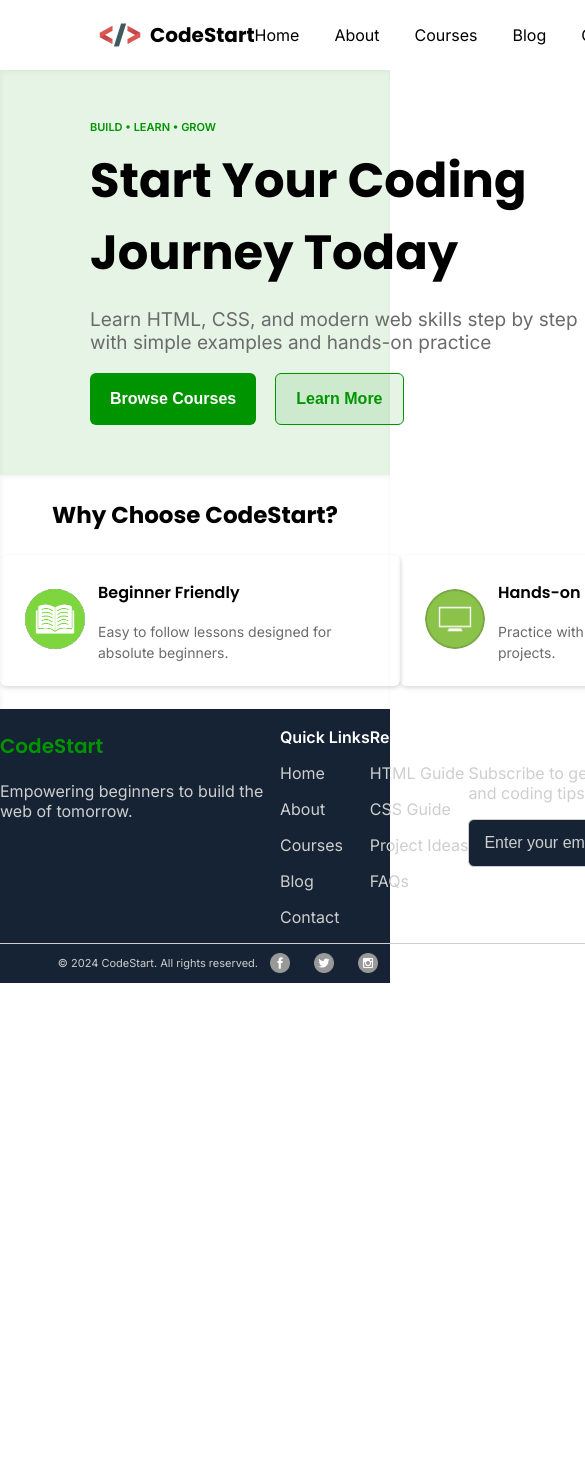
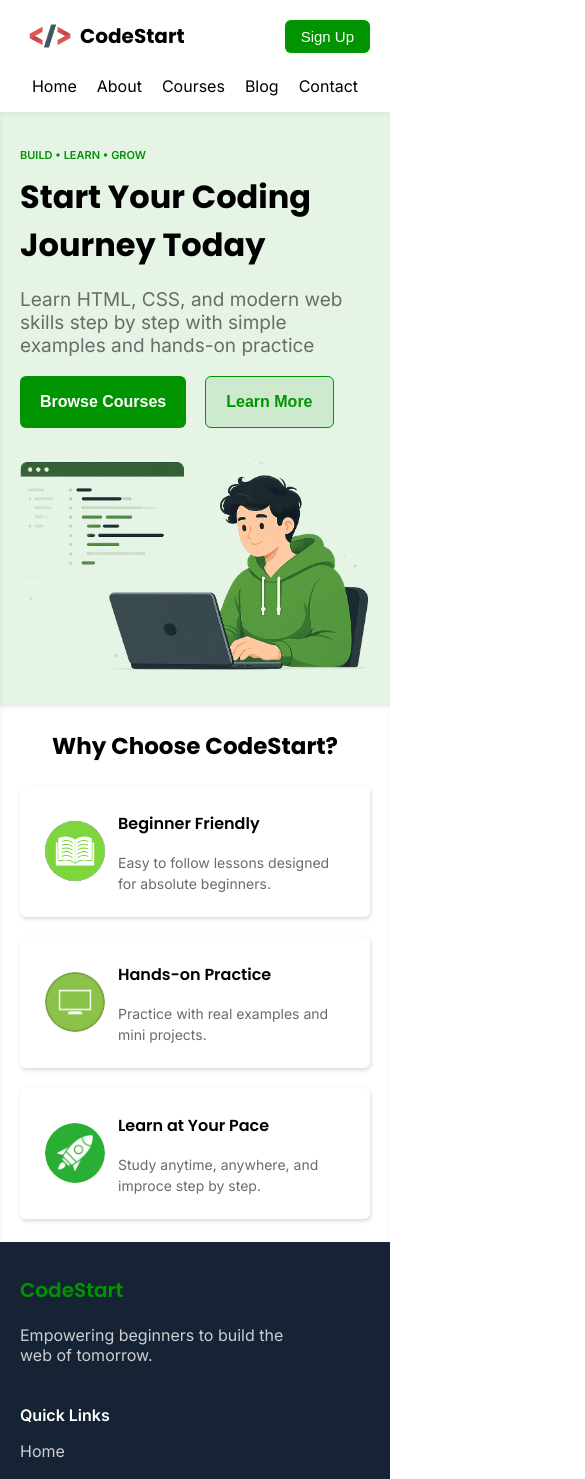
Before and after one commit to widgetster/code-start-tsx, a React (Vite) app: page / in a window 390 px wide. Shown: the top 1479 px of the page, 585 px wide, since content can reach past the window. Before the commit the page ends 983 px from the top, so only its background shows below. Built offline with nearby package versions, Linux system fonts and the light colour scheme.

Commit message:
Fix responsive layout across screen sizes

```diff
--- a/index.html
+++ b/index.html
@@ -2,7 +2,7 @@
 <html lang="en">
   <head>
     <meta charset="UTF-8" />
-    <link rel="icon" type="image/png" href="%BASE_URL%icon/logo.png" />
+    <link rel="icon" type="image/png" href="./icon/logo.png" />
     <meta name="viewport" content="width=device-width, initial-scale=1.0" />
     <title>CodeStart</title>
   </head>
--- a/src/components/Benefits.css
+++ b/src/components/Benefits.css
@@ -3,7 +3,6 @@
     padding-top:    23px;
     padding-bottom: 23px;
     box-shadow: inset 1px 2px 5px rgba(0,0,0,0.05);
-    /* border-top-width: 1px; */
 }
 
 .why-p{
@@ -15,21 +14,23 @@
 }
 
 .reason-block{
-    display: flex;
-    justify-content: space-evenly;
+    display: grid;
+    grid-template-columns: repeat(3, minmax(0, 400px));
+    justify-content: space-around;
+    gap: 24px;
 }
 
 .reason{
     display: flex;
-    width: 300px;
+    min-width: 0;
     align-items: center;
     border-radius: 6px;
     box-shadow: 1px 2px 4px rgba(0, 0, 0, 0.15);
     padding: 9px 25px;
-    min-width: 350px;
 }
 
 .icon-container{
+    flex-shrink: 0;
     margin-right: 13px;
 }
 
@@ -38,6 +39,7 @@
     width:  60px;
     object-fit: cover;
     border-radius: 100px;
+    display: block;
 }
 
 .reason-p{
@@ -49,3 +51,11 @@
     line-height: 1.5;
     color: rgb(107, 107, 107);
 }
+
+@media (max-width: 900px) {
+    .reason-block {
+        grid-template-columns: minmax(0, 600px);
+        justify-content: center;
+        gap: 20px;
+    }
+}
--- a/src/components/Benefits.tsx
+++ b/src/components/Benefits.tsx
@@ -4,7 +4,7 @@ import './Benefits.css'
 export function Benefits() {
   return (
     <div className="second-block-bg">
-      <div className="second-block">
+      <div className="second-block container">
         <p className="why-p">Why Choose CodeStart?</p>
 
         <div className="reason-block">
--- a/src/components/Footer.css
+++ b/src/components/Footer.css
@@ -11,28 +11,18 @@
 }
 
 .first-row{
-    display: flex;
-    justify-content: space-around;
+    display: grid;
+    grid-template-columns: minmax(0, 280px) auto auto minmax(0, 358px);
+    justify-content: space-between;
+    column-gap: 48px;
 }
 
-.first-column{
-    width: 280px;
+.first-row > div {
+    min-width: 0;
 }
 
-.first-row .first-column{
-    min-width: 280px;
-}
-
-.first-row .second-column{
-    min-width: 89.73px;
-}
-
-.first-row .third-column{
-    min-width: 98.66px;
-}
-
-.first-row .fourth-column{
-    min-width: 357.86px;
+.first-column {
+    max-width: 280px;
 }
 
 .first-column .code-p{
@@ -52,11 +42,11 @@
 .first-row .third-column .grey-p:hover{
     cursor: pointer;
     transition: 0.25s;
-    color: rgb(0, 148, 0);;
+    color: rgb(0, 148, 0);
 }
 
 .first-row .fourth-column .grey-p{
-    width: 290px;
+    max-width: 290px;
 }
 
 .first-row .second-column .white-p,
@@ -64,6 +54,10 @@
 .first-row .fourth-column .white-p{
     color: white;
     font-weight: 600;
+}
+
+.third-row {
+    display: flex;
 }
 
 .third-row .enter-email,
@@ -77,7 +71,9 @@
     border-radius: 6px;
     background-color: rgb(22, 35, 52);
     padding: 0 15px;
-    width: 210px;
+    width: 100%;
+    min-width: 0;
+    flex: 1;
     color: white;
     font-size: 16px;
 }
@@ -88,6 +84,7 @@
 }
 
 .third-row .subscribe-button {
+    flex-shrink: 0;
     border: none;
     border-radius: 6px;
     padding: 0 33px;
@@ -99,8 +96,9 @@
 }
 
 .second-row .rectangle{
-    width: 1300px;
-    height: 0.1px;
+    width: 100%;
+    max-width: 1300px;
+    height: 1px;
     background-color: rgb(206, 206, 206);
     margin: 0px auto;
 }
@@ -109,6 +107,7 @@
     display: grid;
     grid-template-columns: 1fr auto 1fr;
     align-items: center;
+    gap: 16px;
     padding: 10px 0;
 }
 
@@ -127,3 +126,43 @@
     height: 20px;
     margin: 0 12px;
 }
+
+@media (max-width: 1100px) {
+    .first-row {
+        grid-template-columns: repeat(2, minmax(0, 1fr));
+        gap: 12px 32px;
+    }
+
+    .fourth-column {
+        max-width: 358px;
+    }
+}
+
+@media (max-width: 600px) {
+    .first-row {
+        grid-template-columns: minmax(0, 1fr);
+        gap: 8px;
+        padding-block: 12px 24px;
+    }
+
+    .footer {
+        grid-template-columns: minmax(0, 1fr);
+        gap: 16px;
+        padding-block: 20px;
+    }
+
+    .footer > div:first-child {
+        display: none;
+    }
+}
+
+@media (max-width: 400px) {
+    .third-row {
+        flex-direction: column;
+        gap: 10px;
+    }
+
+    .third-row .enter-email {
+        flex: auto;
+    }
+}
--- a/src/components/Footer.tsx
+++ b/src/components/Footer.tsx
@@ -4,7 +4,7 @@ import './Footer.css'
 export function Footer() {
   return (
     <div className="third-block-bg">
-      <div className="first-row">
+      <div className="first-row container">
         <div className="first-column">
           <p className="code-p">CodeStart</p>
           <p className="empowering-p">Empowering beginners to build the web of tomorrow.</p>
@@ -39,7 +39,7 @@ export function Footer() {
         </div>
       </div>
 
-      <div className="second-row">
+      <div className="second-row container">
         <div className="rectangle"></div>
 
         <footer className="footer">
--- a/src/components/Header.css
+++ b/src/components/Header.css
@@ -2,15 +2,14 @@
 .left{
     display: flex;
     align-items: center;
-    margin-left: 90px;
-
+    min-width: 0;
 }
 
 .left p{
     font-size: 20px;
     font-weight: bold;
     font-family: Poppins, sans-serif;
-
+    margin: 0;
 }
 
 .logo-img{
@@ -18,9 +17,12 @@
 }
 
 .header{
-    display: flex;
-    justify-content: space-between;
+    display: grid;
+    grid-template-columns: 1fr auto 1fr;
+    gap: 24px;
     align-items: center;
+    min-height: 72px;
+    padding-block: 6px;
 }
 
 .header .left:hover{
@@ -29,7 +31,8 @@
 
 .middle{
     display: flex;
-    column-gap: 35px;
+    column-gap: clamp(16px, 1.85vw, 35px);
+    justify-content: center;
 }
 
 .middle p:hover {
@@ -39,7 +42,7 @@
 }
 
 .sign-up-div{
-    margin-right: 90px;
+    justify-self: end;
 }
 
 .sign-up-div button{
@@ -60,3 +63,27 @@
     color: rgb(0, 148, 0);
     cursor: pointer;
 }
+
+@media (max-width: 800px) {
+    .header {
+        grid-template-columns: 1fr auto;
+        column-gap: 16px;
+        row-gap: 0;
+    }
+
+    .middle {
+        grid-column: 1 / -1;
+        grid-row: 2;
+        flex-wrap: wrap;
+        column-gap: 20px;
+    }
+
+    .middle p {
+        margin-block: 10px;
+    }
+
+    .sign-up-div {
+        grid-column: 2;
+        grid-row: 1;
+    }
+}
--- a/src/components/Header.tsx
+++ b/src/components/Header.tsx
@@ -4,7 +4,7 @@ import './Header.css'
 export function Header() {
   return (
     <header>
-      <div className="header">
+      <div className="header container">
         <div className="left">
           <img
             className="logo-img"
--- a/src/components/Hero.css
+++ b/src/components/Hero.css
@@ -1,26 +1,29 @@
 /* FIRST BLOCK */
 .first-block-bg{
-    display: flex;
     background-color: rgba(0, 148, 0, 0.1);
     padding-top: 50px;
     padding-bottom: 50px;
     box-shadow: inset 1px 2px 5px rgba(0,0,0,0.05);
-    z-index: 100;
+}
+
+.hero-content {
+    display: grid;
+    grid-template-columns: repeat(2, minmax(0, 1fr));
+    align-items: center;
+    gap: 60px;
 }
 
 .first-block{
-    width: 500px;
-    margin-left: 90px;
-    min-width: 500px;
+    width: 100%;
+    max-width: 500px;
+    min-width: 0;
 }
 
 .first-block-bg img{
-    height: 300px;
-    /* width: 600px; */
-    object-fit: cover;
-    /* object-position: 50% center; */
-    margin-left: 400px;
-    /* opacity: 0.3; */
+    display: block;
+    width: 100%;
+    max-width: 501px;
+    height: auto;
     border-radius: 10px;
 }
 
@@ -33,8 +36,9 @@
 
 .start-p{
     font-family: Poppins, sans-serif;
-    font-size: 48px;
+    font-size: clamp(32px, 3.34vw, 48px);
     font-weight: 700;
+    line-height: 1.5;
     margin-top:    10px;
     margin-bottom: 10px;
 }
@@ -46,7 +50,8 @@
 
 .first-block-buttons{
     display: flex;
-    column-gap: 19px;
+    flex-wrap: wrap;
+    gap: 12px 19px;
 }
 
 .browse-button{
@@ -82,3 +87,19 @@
     transition: 0.25s;
     cursor: pointer;
 }
+
+@media (max-width: 800px) {
+    .first-block-bg {
+        padding-block: 36px;
+    }
+
+    .hero-content {
+        grid-template-columns: minmax(0, 1fr);
+        gap: 32px;
+    }
+
+    .first-block,
+    .first-block-bg img {
+        justify-self: center;
+    }
+}
--- a/src/components/Hero.tsx
+++ b/src/components/Hero.tsx
@@ -4,6 +4,7 @@ import './Hero.css'
 export function Hero() {
   return (
     <div className="first-block-bg">
+      <div className="hero-content container">
         <div className="first-block">
           <p className="build-p">
             BUILD • LEARN • GROW
@@ -26,5 +27,6 @@ export function Hero() {
 
         <img src={`${import.meta.env.BASE_URL}icon/person.png`} alt="CodeStart learner" />
       </div>
+    </div>
   )
 }
--- a/src/index.css
+++ b/src/index.css
@@ -1,6 +1,17 @@
 @import url('https://fonts.googleapis.com/css2?family=Inter:wght@400;500;600&family=Poppins:wght@600;700&display=swap');
+
+* {
+  box-sizing: border-box;
+}
 
 body {
   margin: 0;
   font-family: Inter, sans-serif;
 }
+
+.container {
+  width: 100%;
+  max-width: 1920px;
+  margin-inline: auto;
+  padding-inline: clamp(20px, 4.75vw, 90px);
+}
```
Lines whose indentation alone changed are shown as unchanged.
